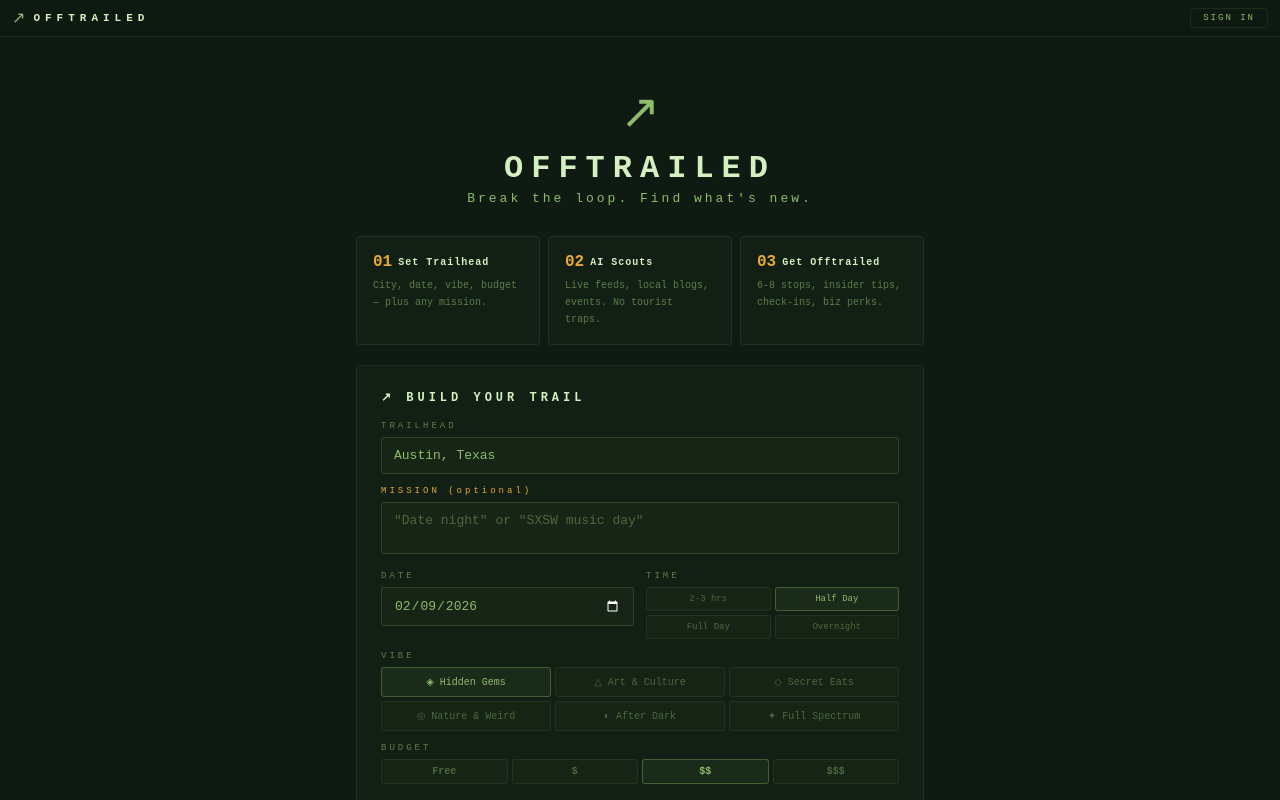
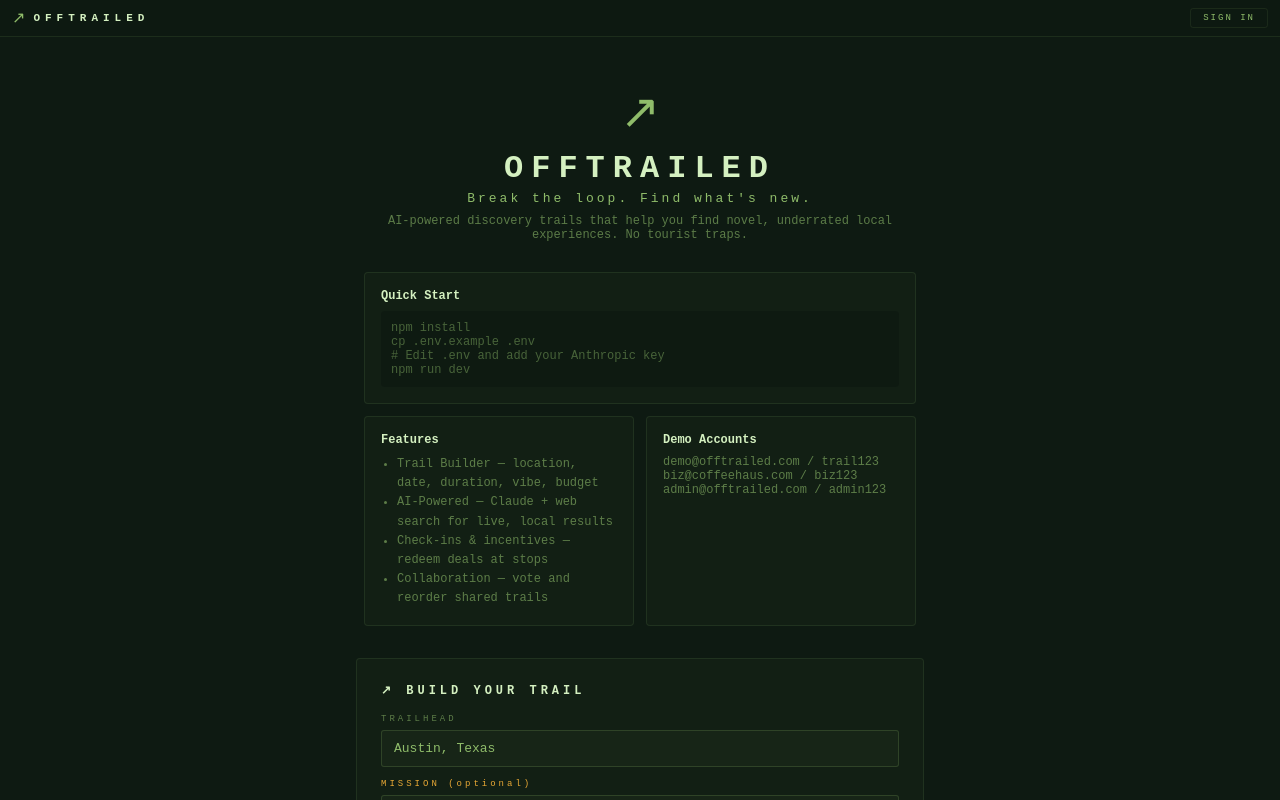
Before and after one commit to petranomics/offtrailed, a React (Vite) app: page / in a window 1280 px wide. Shown: the top 800 px of the page. Built offline with nearby package versions, Linux system fonts and the light colour scheme.

Commit message:
Restore landing page content

```diff
--- a/src/App.jsx
+++ b/src/App.jsx
@@ -227,27 +227,44 @@ export default function App() {
       {/* ===== HOME / TRAIL BUILDER ===== */}
       {pg === "home" && (
         <div style={{ maxWidth: 600, margin: "0 auto", padding: 16 }}>
-          {/* Hero */}
+          {/* Restored Landing / Intro */}
           <div style={{ textAlign: "center", padding: "30px 0 10px" }}>
             <div style={{ fontSize: 48, marginBottom: 8 }}>↗</div>
             <h1 style={{ fontSize: 32, fontWeight: 900, color: HI, letterSpacing: 8, margin: "0 0 4px" }}>OFFTRAILED</h1>
             <p style={{ color: FG, letterSpacing: 3, fontSize: 13, margin: 0 }}>Break the loop. Find what's new.</p>
+            <p style={{ color: DIM, fontSize: 12, marginTop: 8, maxWidth: 560, marginLeft: "auto", marginRight: "auto" }}>AI-powered discovery trails that help you find novel, underrated local experiences. No tourist traps.</p>
             {user && <p style={{ fontSize: 10, color: ACC, marginTop: 6 }}>Welcome back, {user.name}</p>}
           </div>
 
-          {/* How it works */}
-          <div style={{ display: "grid", gridTemplateColumns: "1fr 1fr 1fr", gap: 8, margin: "20px 0" }}>
-            {[["01", "Set Trailhead", "City, date, vibe, budget — plus any mission."], ["02", "AI Scouts", "Live feeds, local blogs, events. No tourist traps."], ["03", "Get Offtrailed", "6-8 stops, insider tips, check-ins, biz perks."]].map(function (f) {
-              return (
-                <div key={f[0]} style={card}>
-                  <div style={{ display: "flex", alignItems: "center", gap: 6, marginBottom: 6 }}>
-                    <span style={{ fontSize: 16, color: ACC, fontWeight: 900 }}>{f[0]}</span>
-                    <span style={{ fontSize: 10, color: HI, fontWeight: 700, letterSpacing: 1 }}>{f[1]}</span>
-                  </div>
-                  <p style={{ fontSize: 10, color: DIM, lineHeight: 1.7, margin: 0 }}>{f[2]}</p>
+          <div style={{ maxWidth: 700, margin: "12px auto", padding: 8 }}>
+            <div style={{ display: "flex", gap: 12, flexWrap: "wrap", justifyContent: "center", marginBottom: 12 }}>
+              <div style={{ ...card, flex: "1 1 220px" }}>
+                <div style={{ fontSize: 12, color: HI, fontWeight: 700, marginBottom: 8 }}>Quick Start</div>
+                <pre style={{ background: SRF, padding: 10, color: MUT, fontSize: 12, borderRadius: 4, overflowX: "auto" }}>
+{`npm install
+cp .env.example .env
+# Edit .env and add your Anthropic key
+npm run dev`}
+                </pre>
+              </div>
+              <div style={{ ...card, flex: "1 1 220px" }}>
+                <div style={{ fontSize: 12, color: HI, fontWeight: 700, marginBottom: 8 }}>Features</div>
+                <ul style={{ color: DIM, fontSize: 12, lineHeight: 1.6, margin: 0, paddingLeft: 16 }}>
+                  <li>Trail Builder — location, date, duration, vibe, budget</li>
+                  <li>AI-Powered — Claude + web search for live, local results</li>
+                  <li>Check-ins & incentives — redeem deals at stops</li>
+                  <li>Collaboration — vote and reorder shared trails</li>
+                </ul>
+              </div>
+              <div style={{ ...card, flex: "1 1 220px" }}>
+                <div style={{ fontSize: 12, color: HI, fontWeight: 700, marginBottom: 8 }}>Demo Accounts</div>
+                <div style={{ color: DIM, fontSize: 12 }}>
+                  <div>demo@offtrailed.com / trail123</div>
+                  <div>biz@coffeehaus.com / biz123</div>
+                  <div>admin@offtrailed.com / admin123</div>
                 </div>
-              );
-            })}
+              </div>
+            </div>
           </div>
 
           {/* Builder */}
```
